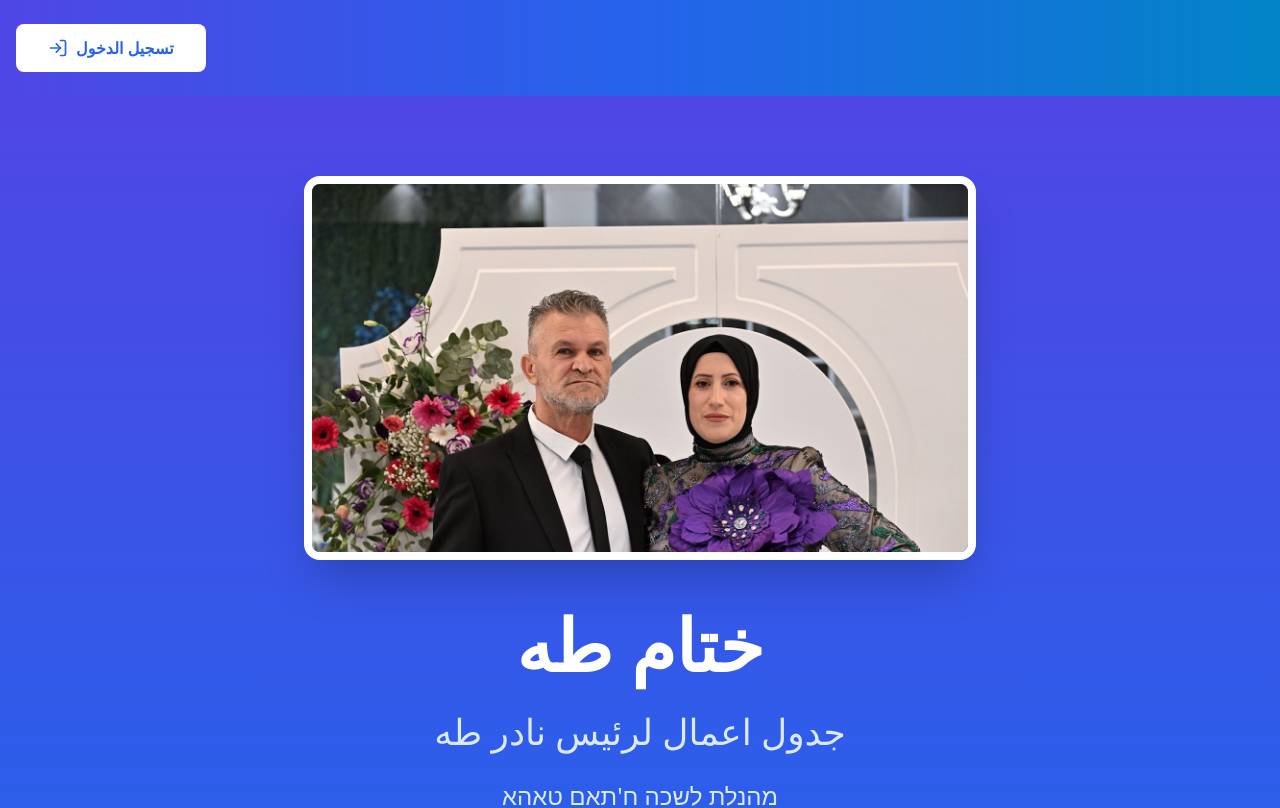
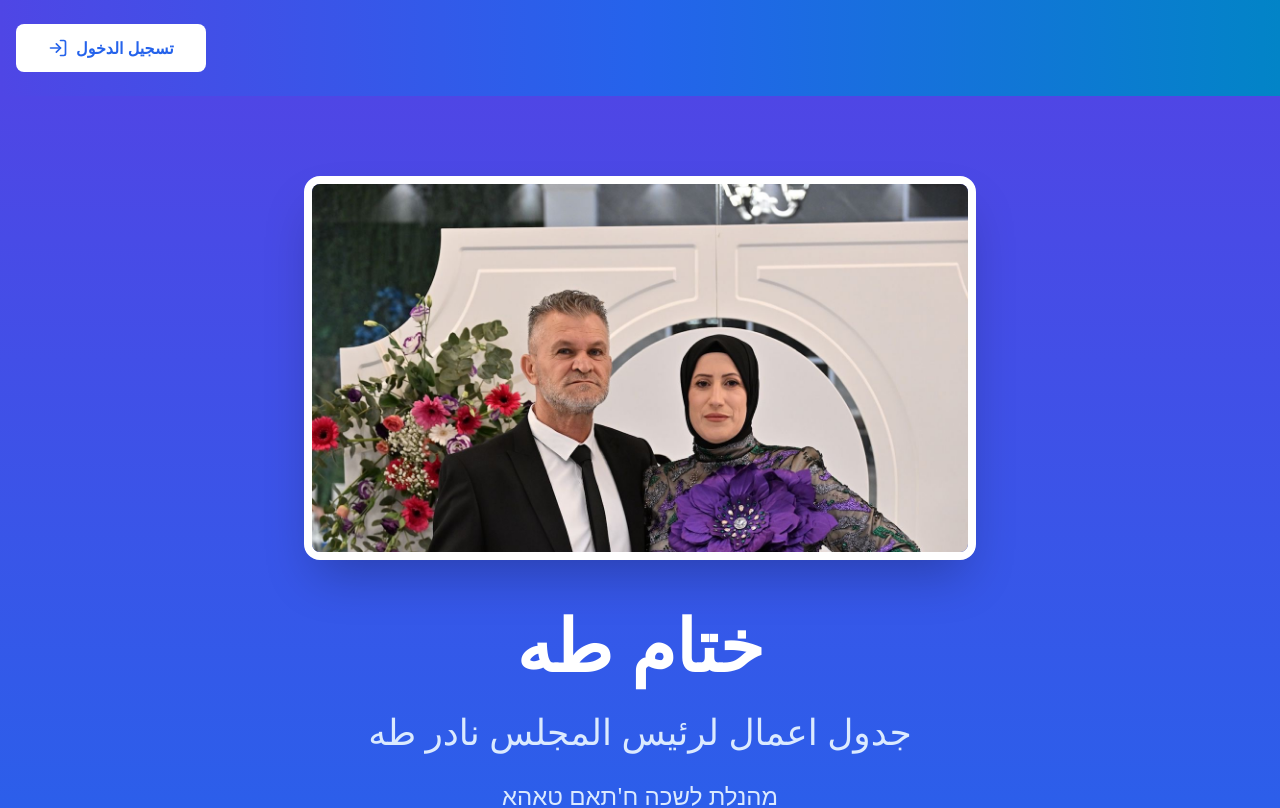
Before and after one commit to ramitaha13/calendar-of-your, a React (Vite) app: page / in a window 1280 px wide. Shown: the top 808 px of the page. Built offline with nearby package versions, Linux system fonts and the light colour scheme.

Commit message:
first commit

```diff
--- a/src/components/home.jsx
+++ b/src/components/home.jsx
@@ -76,7 +76,7 @@ const ElectionDay = () => {
               />
               <h1 className="text-7xl font-bold text-white mb-8">ختام طه</h1>
               <p className="text-4xl text-blue-100 mb-6">
-                جدول اعمال لرئيس نادر طه
+                جدول اعمال لرئيس المجلس نادر طه
               </p>
               <div className="max-w-4xl mx-auto">
                 <p className="text-2xl text-blue-100 leading-relaxed">
--- a/src/components/mainpage.jsx
+++ b/src/components/mainpage.jsx
@@ -213,10 +213,10 @@ const MainContent = () => {
                   {translations.husband}
                 </p>
                 <a
-                  href="tel:0543277208"
+                  href="tel:0543272208"
                   className="text-white text-xl hover:text-amber-400 transition-colors duration-200 flex justify-center items-center gap-2"
                 >
-                  0543277208
+                  0543272208
                 </a>
               </div>
 
```
